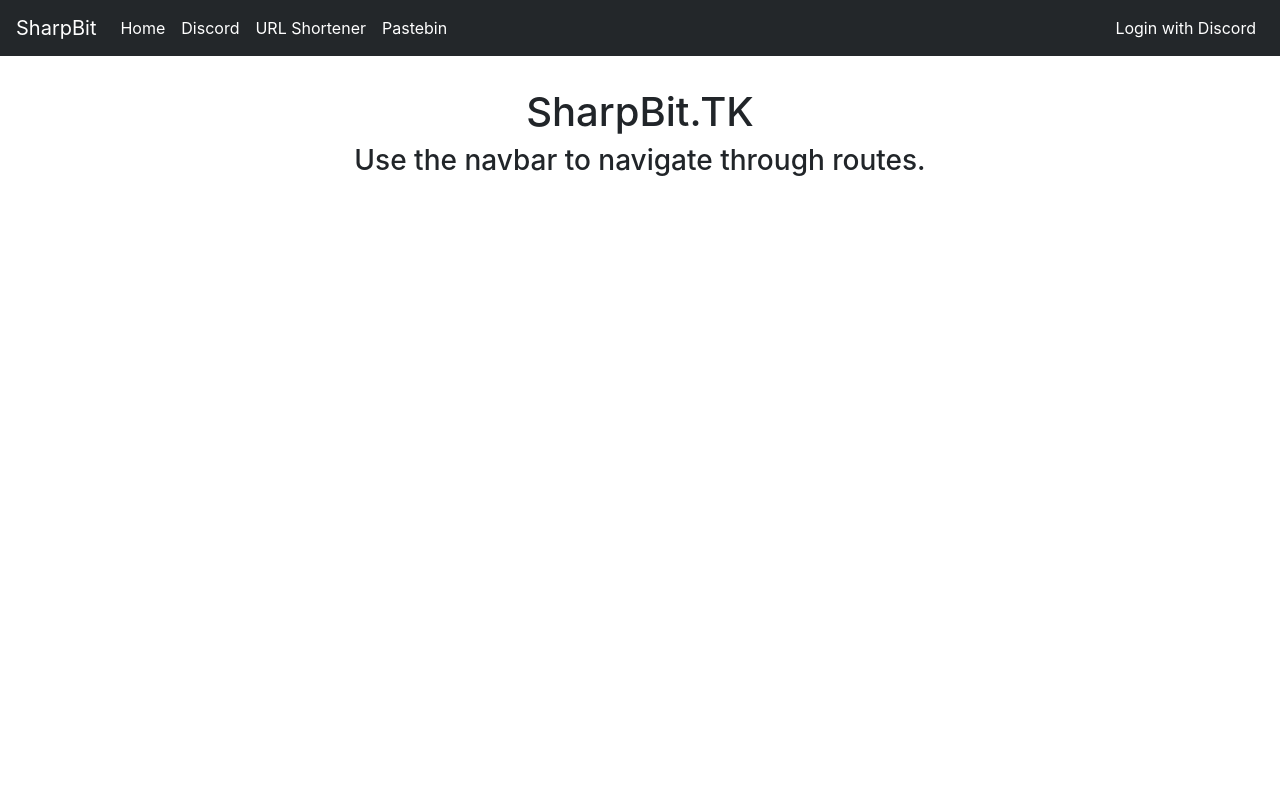
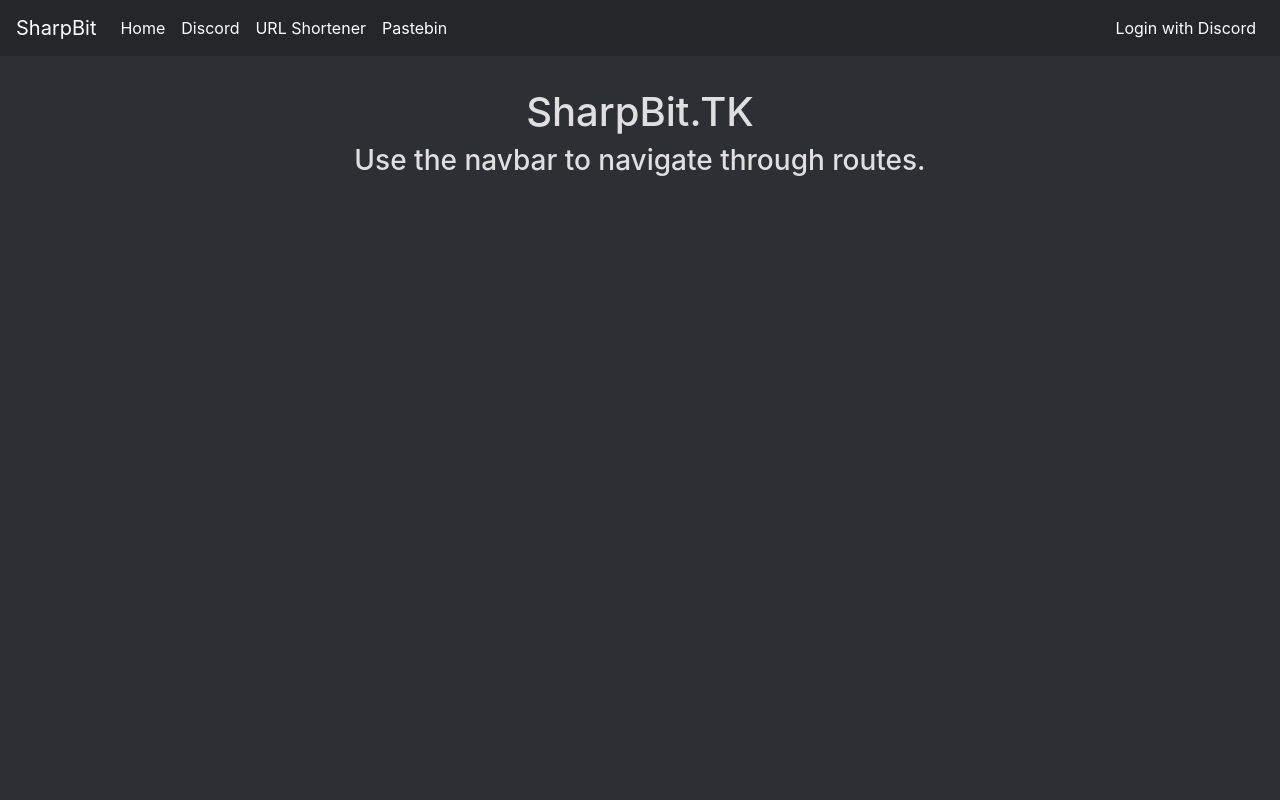
Before and after one commit to SharpBit/webserver, a Python web app: template templates/index.html in a window 1280 px wide. Run offline with Jinja, Linux system fonts and the light colour scheme; the template is opened without the code that fills it, so the values that code supplies are empty; some libraries are stand-ins or nearby versions.

Commit message:
revert for now

```diff
--- a/templates/index.html
+++ b/templates/index.html
@@ -1,7 +1,6 @@
 <html>
   <head>
     <title>Home</title>
-    <link rel="stylesheet" href="static/style.css">
     {% include 'snippets/header.html' %}
     {% include 'snippets/meta.html' %}
   </head>
@@ -15,3 +14,12 @@
     {% include 'snippets/scripts.html' %}
   </body>
 </html>
+<style>
+  body {
+    background-color: #2C2F33;
+  }
+
+  h1, h3 {
+    color: #dfdfdf;
+  }
+</style>
```
